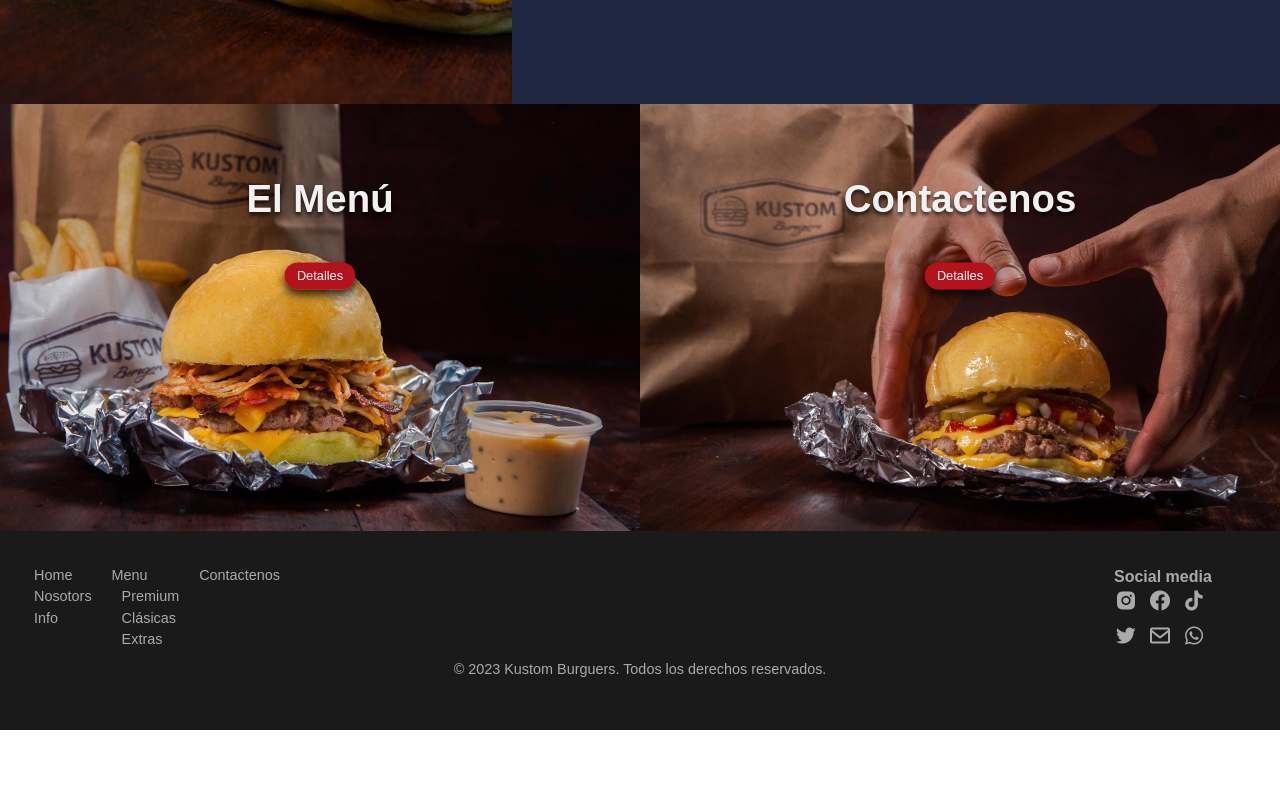
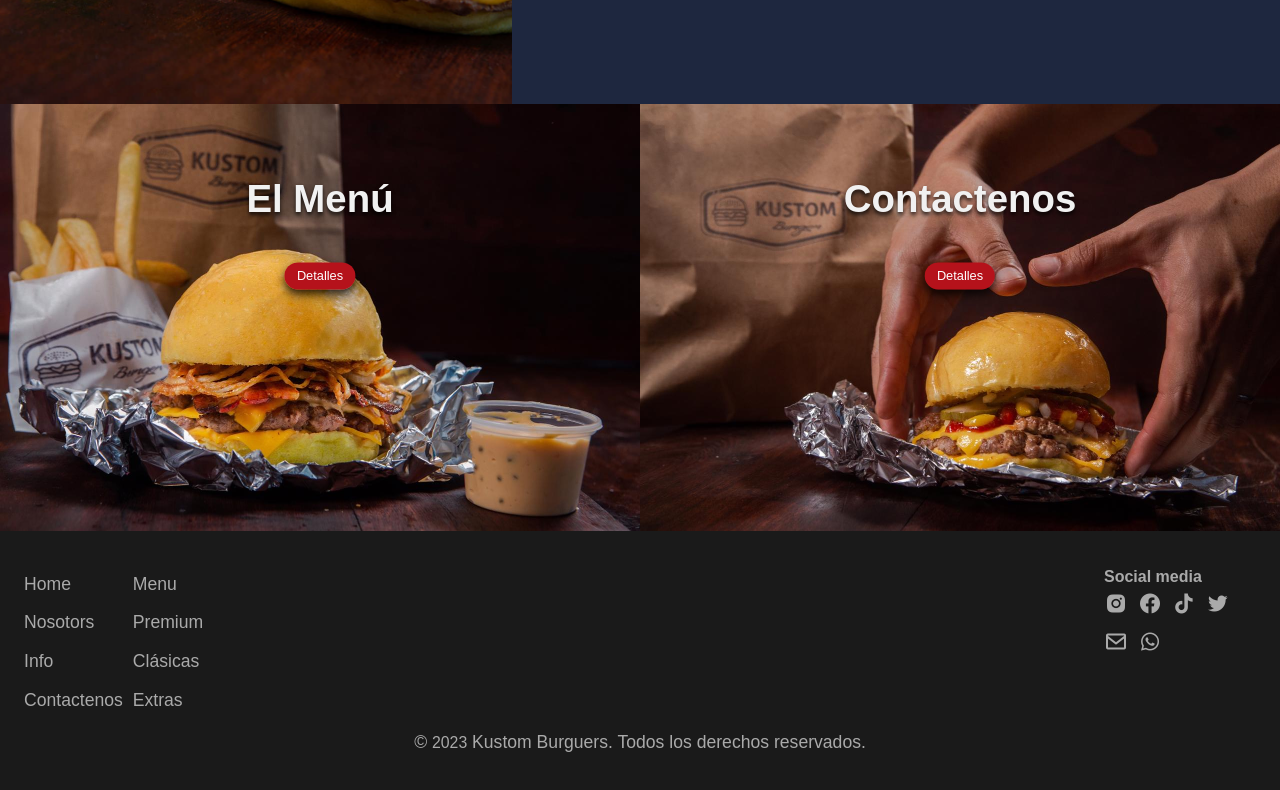
Before and after one commit to codoCodoG7/codoCodoG7.github.io, a plain HTML site: page docs/index.html in a window 1280 px wide. Shown: the part 1516-2306 px from the top of the page. Before the commit the page ends 2246 px from the top, so only its background shows below. Drawn offline with nearby package versions, Linux system fonts and the light colour scheme.

Commit message:
footer changes

```diff
--- a/docs/css/style.css
+++ b/docs/css/style.css
@@ -1190,12 +1190,13 @@ footer {
 }
 
 p#copyRight {
+  margin: 10px 0 0;
   text-align: center;
+  font-size: 1.1em;
+}
+
+p#copyRight span {
   font-size: 0.9em;
-}
-
-p#copyRight span {
-  font-size: 1em;
 }
 
 footer .footerNav {
@@ -1204,13 +1205,14 @@ footer .footerNav {
 }
 
 footer nav {
-  padding: 0 34px;
+  padding: 0 24px;
   display: flex;
+  flex-wrap: wrap;
   width: 50%;
 }
 
 footer aside {
-  padding: 0 34px;
+  padding: 0 24px;
   flex-direction: column;
   display: flex;
   width: 200px;
@@ -1218,7 +1220,8 @@ footer aside {
 
 footer a {
   color: #aaaaaa;
-  font-size: 0.9em;
+  font-size: 1.1em;
+  line-height: 2.2em;
   width: 100%;
   display: block;
 }
@@ -1227,7 +1230,7 @@ footer nav ul {
   display: flex;
   flex-direction: column;
   flex-wrap: wrap;
-  padding: 0 10px;
+  padding: 0;
   /* width: 100%; */
 }
 footer nav ul:nth-child(1) {
--- a/docs/index.html
+++ b/docs/index.html
@@ -142,6 +142,9 @@
                     <li>
                         <a href="/info.html">Info</a>
                     </li>
+                    <li>
+                        <a href="/contactenos.html">Contactenos</a>
+                    </li>
                 </ul>
                 <ul>
                     <li>
@@ -153,14 +156,14 @@
                         </ul>
                     </li>
                 </ul>
-                <ul>
+                <!--<ul>
                     <li>
                         <a href="/contactenos.html">Contactenos</a>
                     </li>
-                     <!-- <li>
+                     <li>
                         <a href="#">Promos</a>
-                    </li> -->
-                </ul>
+                    </li>
+                </ul>-->
             </nav>
             <aside>
                 <h2>Social media</h2>
```
